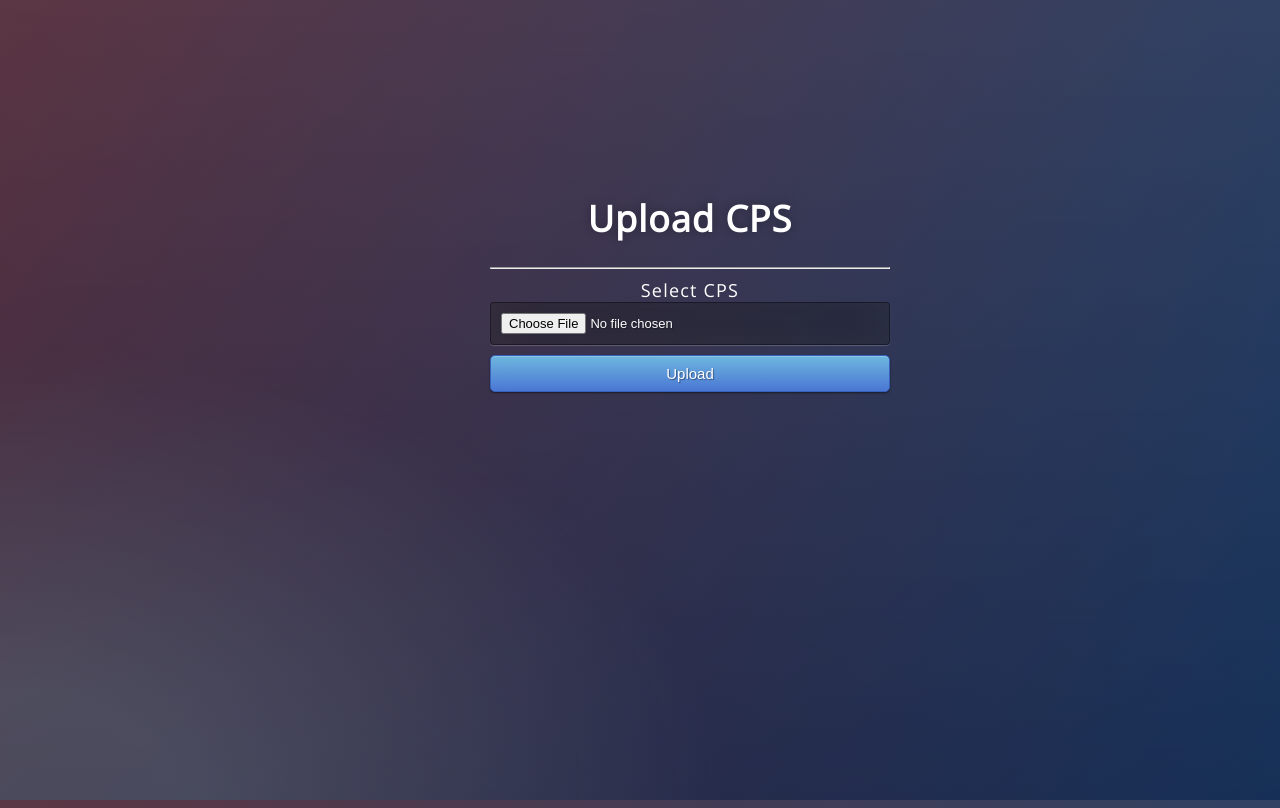
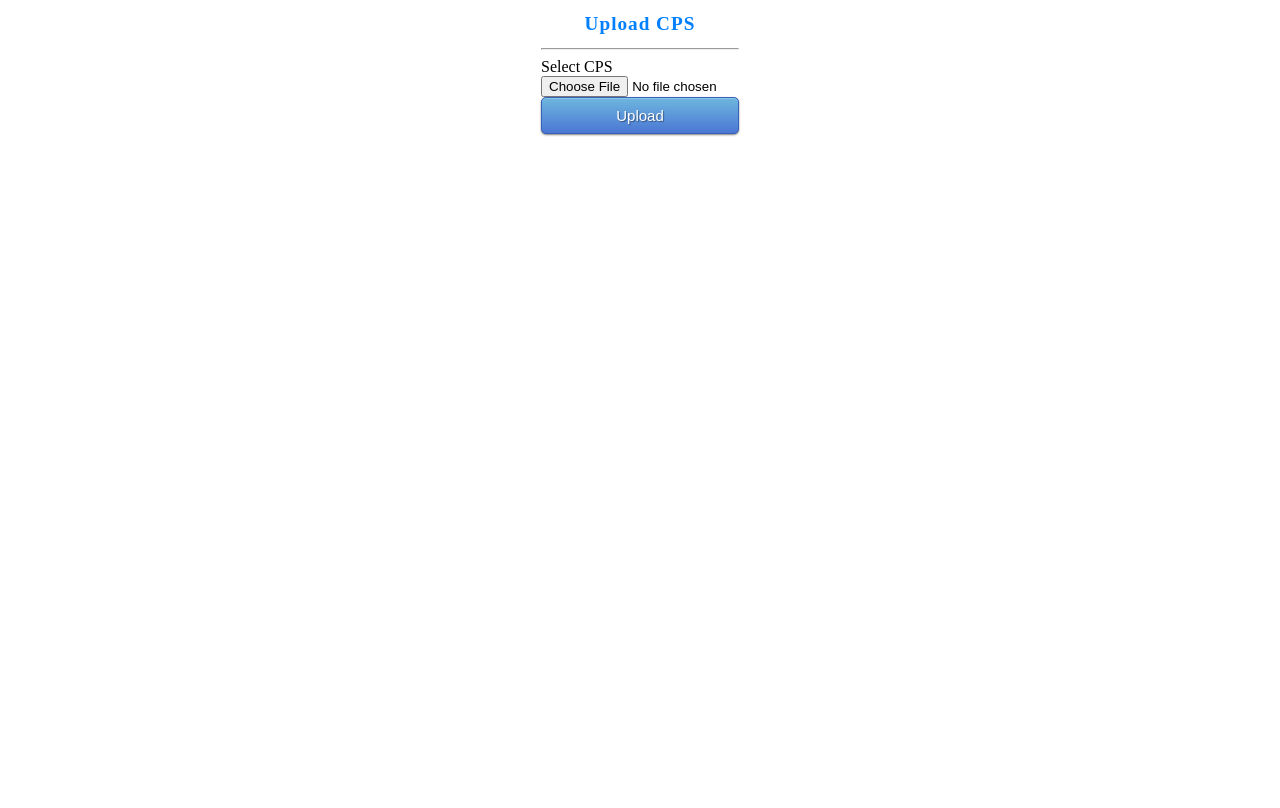
Before and after one commit to srinigoteti/maaya, a Flask app: page / in a window 1280 px wide. After the commit the page ends 136 px from the top, so only its background shows below. Run offline with Flask 2, Linux system fonts and the light colour scheme.

Commit message:
Update style.css

```diff
--- a/static/css/style.css
+++ b/static/css/style.css
@@ -11,37 +11,125 @@
 
 * { -webkit-box-sizing:border-box; -moz-box-sizing:border-box; -ms-box-sizing:border-box; -o-box-sizing:border-box; box-sizing:border-box; }
 
-html { width: 100%; height:100%; overflow:hidden; }
+.html { width: 100%; height:100%; overflow:hidden; }
 
-body {
+.body {
 	width: 100%;
 	height:100%;
-	font-family: 'Open Sans', sans-serif;
-	background: #092756;
-	color: #fff;
+	font-family: 'Segoi UI', "Open Sans", Helvetica, sans-serif;
+	background: #f6f7f8;
+	color: rgb(27, 27, 27);
 	font-size: 18px;
-	text-align:center;
+	text-align: center;
 	letter-spacing:1.2px;
-	background: -moz-radial-gradient(0% 100%, ellipse cover, rgba(104,128,138,.4) 10%,rgba(138,114,76,0) 40%),-moz-linear-gradient(top,  rgba(57,173,219,.25) 0%, rgba(42,60,87,.4) 100%), -moz-linear-gradient(-45deg,  #670d10 0%, #092756 100%);
-	background: -webkit-radial-gradient(0% 100%, ellipse cover, rgba(104,128,138,.4) 10%,rgba(138,114,76,0) 40%), -webkit-linear-gradient(top,  rgba(57,173,219,.25) 0%,rgba(42,60,87,.4) 100%), -webkit-linear-gradient(-45deg,  #670d10 0%,#092756 100%);
-	background: -o-radial-gradient(0% 100%, ellipse cover, rgba(104,128,138,.4) 10%,rgba(138,114,76,0) 40%), -o-linear-gradient(top,  rgba(57,173,219,.25) 0%,rgba(42,60,87,.4) 100%), -o-linear-gradient(-45deg,  #670d10 0%,#092756 100%);
-	background: -ms-radial-gradient(0% 100%, ellipse cover, rgba(104,128,138,.4) 10%,rgba(138,114,76,0) 40%), -ms-linear-gradient(top,  rgba(57,173,219,.25) 0%,rgba(42,60,87,.4) 100%), -ms-linear-gradient(-45deg,  #670d10 0%,#092756 100%);
-	background: -webkit-radial-gradient(0% 100%, ellipse cover, rgba(104,128,138,.4) 10%,rgba(138,114,76,0) 40%), linear-gradient(to bottom,  rgba(57,173,219,.25) 0%,rgba(42,60,87,.4) 100%), linear-gradient(135deg,  #670d10 0%,#092756 100%);
+	background: -moz-radial-gradient(0% 100%, ellipse cover, rgba(245, 247, 248, 0.918) 10%,rgba(250, 249, 248, 0) 40%),-moz-linear-gradient(top,  rgba(246, 247, 248, 0.25) 0%, rgba(247, 248, 250, 0.4) 100%), -moz-linear-gradient(-45deg,  #f8f5f5 0%, #f8f9fa 100%);
+	background: -webkit-radial-gradient(0% 100%, ellipse cover, rgba(245, 247, 248, 0.918) 10%,rgba(250, 249, 248, 0) 40%), -webkit-linear-gradient(top,  rgba(246, 247, 248, 0.25) 0%,rgba(247, 248, 250, 0.4) 100%), -webkit-linear-gradient(-45deg,  #f8f5f5 0%, #f8f9fa 100%);
+	background: -o-radial-gradient(0% 100%, ellipse cover, rgba(245, 247, 248, 0.918) 10%,rgba(250, 249, 248, 0) 40%), -o-linear-gradient(top,  rgba(246, 247, 248, 0.25) 0%,rgba(247, 248, 250, 0.4) 100%), -o-linear-gradient(-45deg,  #f8f5f5 0%, #f8f9fa 100%);
+	background: -ms-radial-gradient(0% 100%, ellipse cover, rgba(245, 247, 248, 0.918) 10%,rgba(250, 249, 248, 0) 40%), -ms-linear-gradient(top,  rgba(246, 247, 248, 0.25) 0%,rgba(247, 248, 250, 0.4) 100%), -ms-linear-gradient(-45deg,  #f8f5f5 0%, #f8f9fa 100%);
+	background: -webkit-radial-gradient(0% 100%, ellipse cover, rgba(245, 247, 248, 0.918) 10%,rgba(250, 249, 248, 0) 40%), linear-gradient(to bottom,  rgba(246, 247, 248, 0.25) 0%,rgba(247, 248, 250, 0.4) 100%), linear-gradient(-45deg,  #f8f5f5 0%, #f8f9fa 100%);
 	filter: progid:DXImageTransform.Microsoft.gradient( startColorstr='#3E1D6D', endColorstr='#092756',GradientType=1 );
-
-}
-.login {
-	position: absolute;
-	top: 40%;
-	left: 50%;
-	margin: -150px 0 0 -150px;
-	width:400px;
-	height:400px;
 }
 
-.login h1 { color: #fff; text-shadow: 0 0 10px rgba(0,0,0,0.3); letter-spacing:1px; text-align:center; }
 
-input {
+.container{
+    display: grid;
+    grid-template-columns: .3fr 0.7fr 0.0001fr;
+    grid-template-rows: 0.25fr 0.25fr 0.5fr;
+    gap: 5px 20px;
+    grid-template-areas:
+        "maintitle maintitle maintitle"
+        "login check_list processingtimes"
+        "table check_list feedback";
+    font-family: 'Segoi UI', "Open Sans", Helvetica, sans-serif;
+    border-collapse: collapse;
+    /* width: fit-content; */
+}
+
+
+.table {
+	grid-area: table;
+	bottom: 0%;
+	left: 0%;
+	border-spacing: 0px;
+	/* border: 1px solid rgb(27 27 27 / 21%); */
+	border-collapse: collapse;
+	align-self: center;
+	font-size: x-small;
+}
+
+
+.th {
+	text-align: left;
+	top: 20%;
+	padding-top: 2px;
+	padding-bottom: 2px;
+	font-size: x-small;
+	letter-spacing: 1.2px;
+	text-indent: 1px;
+	border: 1px solid rgb(27 27 27 / 21%);
+	border-collapse: collapse;
+	}
+
+th {
+	text-align: left;
+	top: 20%;
+	padding-top: 2px;
+	padding-bottom: 2px;
+	font-size: large;
+	letter-spacing: 1.1px;
+	text-indent: 1px;
+	border: 1px solid rgb(27 27 27 / 21%);
+	border-collapse: collapse;
+	width: fit-content;
+	text-align:  center;
+	}
+
+.td {
+	text-align: left;
+	top: 20%;
+	padding-top: 2px;
+	padding-bottom: 2px;
+	font-size: x-small;
+	letter-spacing: 1.2px;
+	text-indent: 1px;
+	border: 1px solid rgb(27 27 27 / 21%);
+	border-collapse: collapse;
+	}
+
+td {
+	text-align: center;
+	/* top: 20%; */
+	padding-top: 2px;
+	padding-bottom: 2px;
+	font-size: small;
+	letter-spacing: 0.8px;
+	text-indent: 1px;
+	border: 1px solid rgb(27 27 27 / 21%);
+	border-collapse: collapse;
+	}
+
+
+.login {
+	grid-area: login;
+	/* position: absolute; */
+	/* top: 13%; */
+	/* left: 10%; */
+	margin: auto;
+	width: 198px;
+	height: 160px;
+}
+
+
+.login h1 {
+	grid-area: login;
+	color: #007FFF;
+	text-shadow: 0 0 2px rgba(0,0,0,0.0);
+	letter-spacing:1px;
+	text-align: center;
+	font-size: larger;
+	}
+
+.input {
 	width: 100%;
 	margin-bottom: 10px;
 	background: rgba(0,0,0,0.3);
```
Also changed, not shown: other parts of static/css/style.css (+32 -1 lines).
